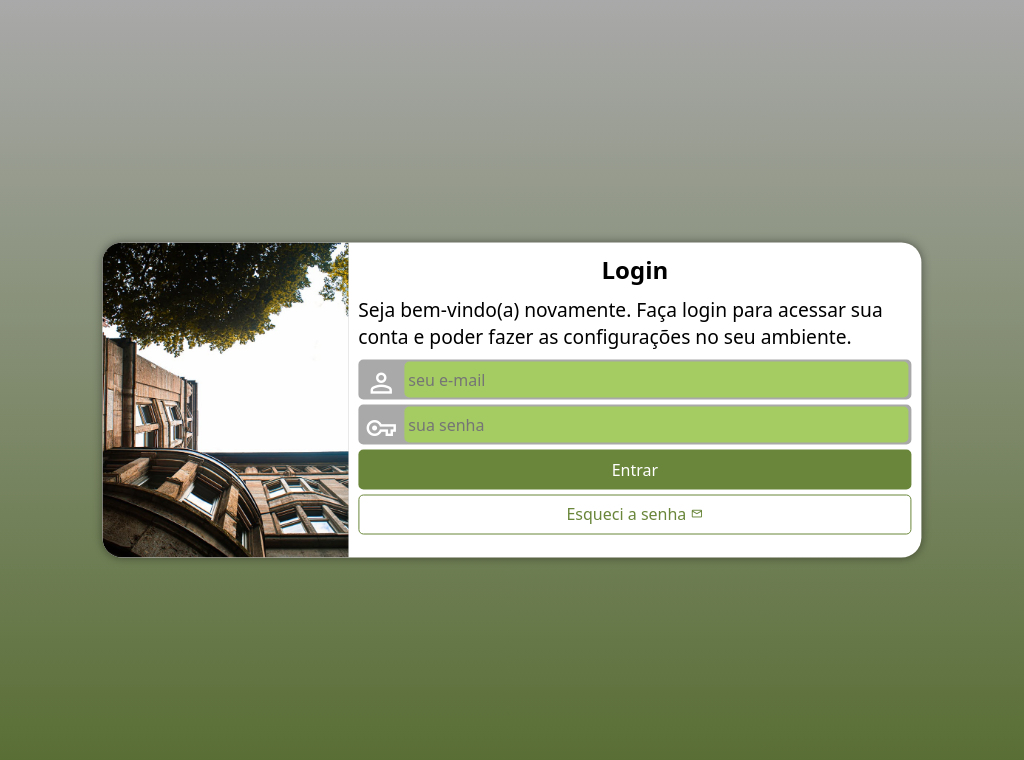
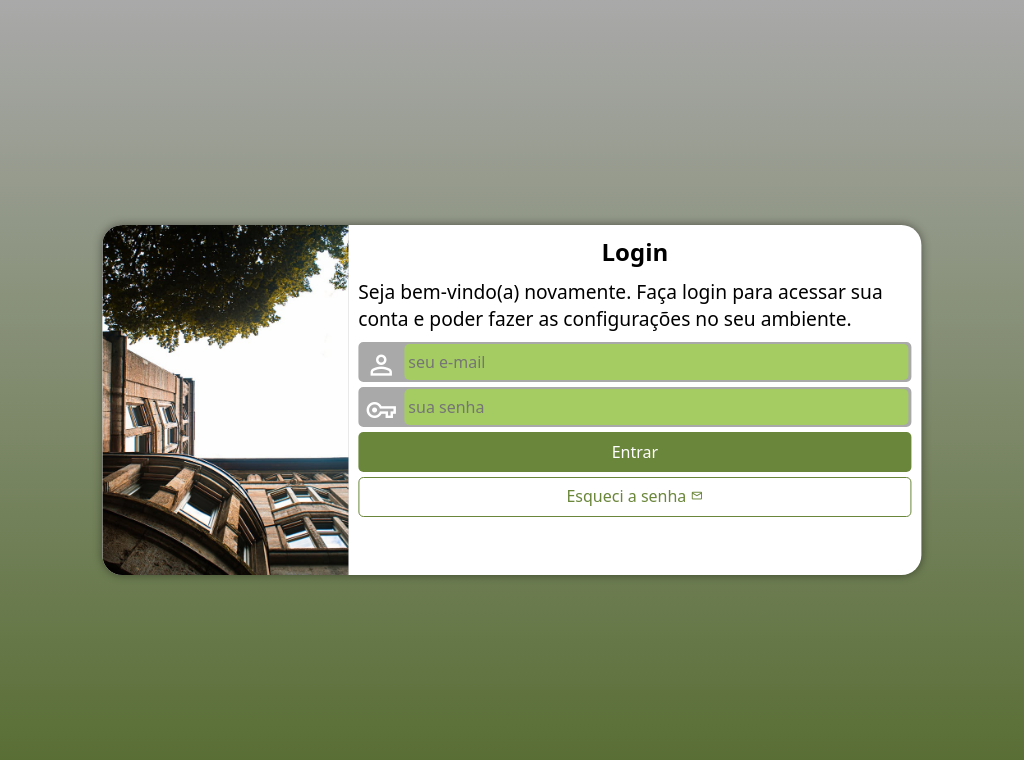
Before and after one commit to BiaAlvesDeLima/projeto-login, a plain HTML site: page index.html in a window 1024 px wide. Drawn offline with nearby package versions, Linux system fonts and the light colour scheme.

Commit message:
arrumandoaltura

```diff
--- a/estilos/media-query.css
+++ b/estilos/media-query.css
@@ -17,7 +17,7 @@ Grandes telas: acima de 1281px
 
     section#login {
         width: 80vw;
-        height: 315px;
+        height: 350px;
     }
 
     section#login > div#imagem {
```
